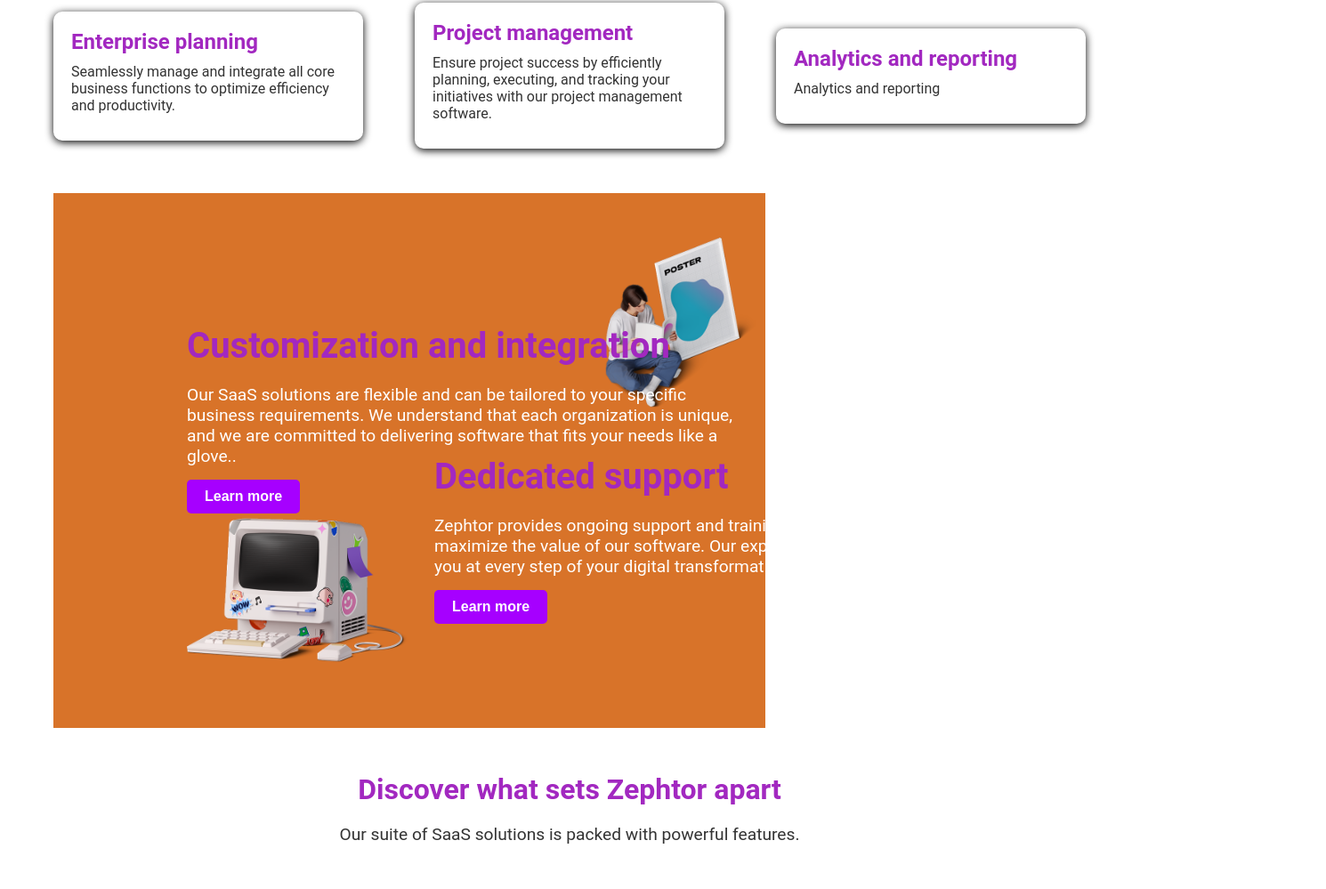
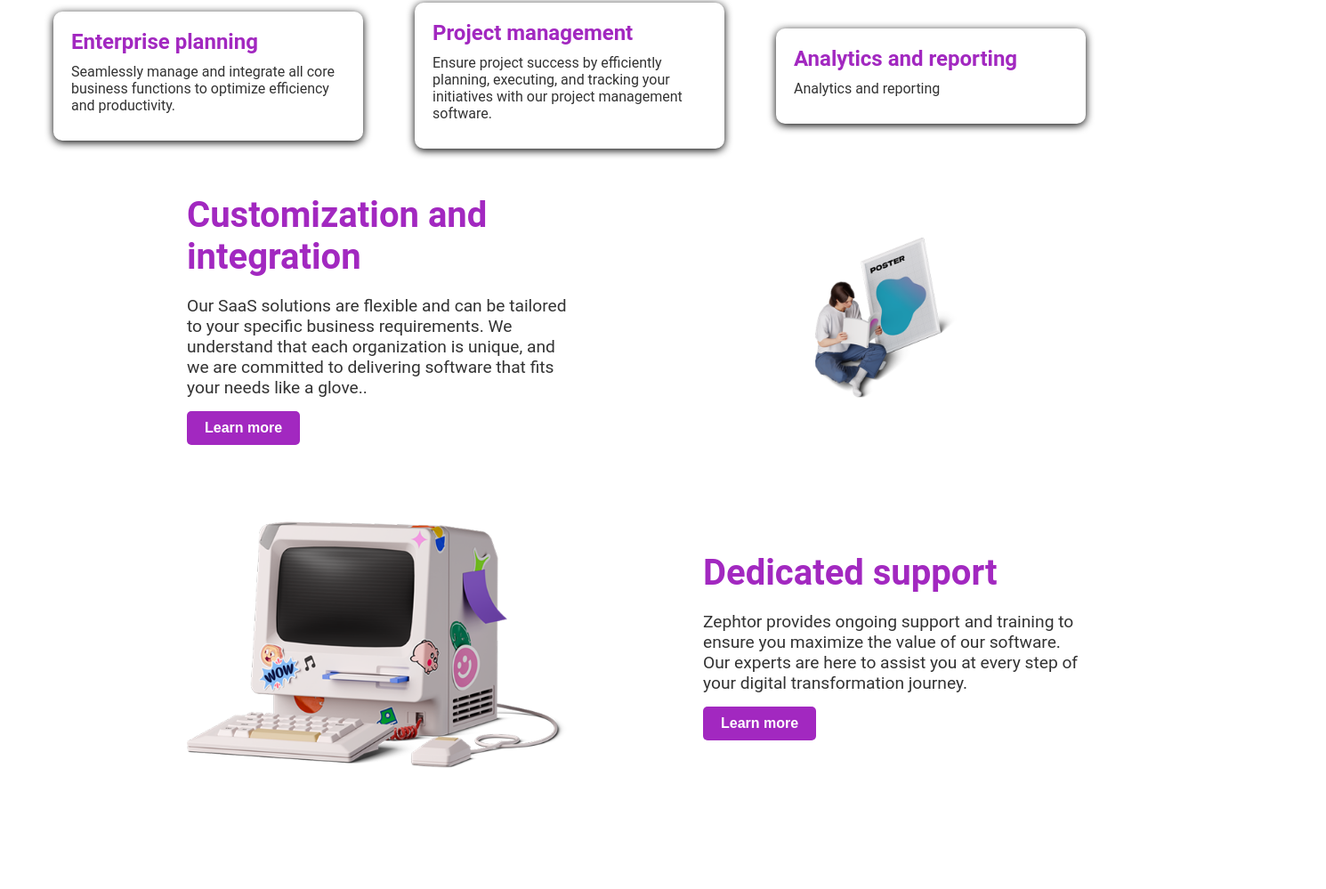
Before and after one commit to Phongphipat/66-45_web_basic, a plain HTML site: page W13_01_wbResponsive.html in a window 1280 px wide. Shown: the part 868-1867 px from the top of the page at 89% size, 1490 px wide, since content can reach past the window. Drawn offline with Linux system fonts and the light colour scheme.

Commit message:
Add files via upload

```diff
--- a/W13_01_wbResponsive.html
+++ b/W13_01_wbResponsive.html
@@ -85,42 +85,38 @@
                     <p>Analytics and reporting</p>
                 </div>
             </div>
-            <div class="m-cus">
             <section class="cutommize">
                 <section class="support">
                 <section class="hero">
                     <div class="left-side">
-                        <div class="ab1"><div class="text2"><h1>Customization and integration</h1>
+                        <h1>Customization and integration</h1>
                         <p>Our SaaS solutions are flexible and can be tailored to your specific
                             business requirements. We understand that each organization is unique,
                             and we are committed to delivering software that fits your needs like a
-                            glove..</p></div>
+                            glove..</p>
                         <button class="btn">Learn more</button>
-                    </div>
 
                     </div>
 
-                    <div class="m-img1"><div class="right-side1">
-                    <img src="images/isometric view of young woman sitting near the poster and reading book.png" alt="">
-                    </div></div>
+                    <div class="right-side1">
+                        <img src="images/isometric view of young woman sitting near the poster and reading book.png" alt="">
+                    </div>
 
                 </section>
                 <section class="hero">
                       <div class="hero2">
                     <div class="left-side2">
-                        <div class="m-s2"><div class="right-side2">
+                         <img src="images/old computer with stickers.png" alt="">
+
+                        </div>
+                        <div class="right-side2">
                             <h1>Dedicated support</h1>
                             <p>Zephtor provides ongoing support and training to ensure you maximize
                                 the value of our software. Our experts are here to assist you at every
                                 step of your digital transformation journey.</p>
-                            <button class="btn">Learn more</button></div>
+                            <button class="btn">Learn more</button>
                         </div>
-                         <img src="images/old computer with stickers.png" alt="">
-
-
                         </div>
-
-
                     </section>
 
 
@@ -132,10 +128,6 @@
 
 
             </section>
-        </div>
-
-    </div>
-
 
             <section class="discover">
                 <div class="solution-header">
@@ -216,7 +208,7 @@
     <footer>
         <div class="footer-container">
             <div class="footer-left">
-                <img src="images/Tinder.png" alt="">
+                <img src="images/img3.png" alt="">
                 <h3>Zephtor</h3>
                 <p>Yor digital transformation partner.</p>
             </div>
@@ -259,7 +251,6 @@
     </footer>
 
     <script>
-
         function openMenu() {
             document.getElementById("fullScreenMenu").style.display = "block";
         }
--- a/css/webres.css
+++ b/css/webres.css
@@ -1,11 +1,11 @@
 :root {
   --primary-color: #a228c0;
-  --secondary-color: #bfd64e;
+  --secondary-color: #000000;
   --background-color: rgb(228, 228, 228);
   --text-color-normal: #333;
   --box-shadow: 0 2px 10px #000;
   --base-white-color: #fff;
-  --blackground-colorbox: #ffbd7a;
+  --blackground-colorbox: #ff8000;
 }
 * {
   margin: 0;
@@ -143,7 +143,6 @@
 .left-side {
   margin-left: 150px;
   width: 50%;
-
   h1 {
     font-size: 2.5rem;
     font-weight: 700;
@@ -170,7 +169,7 @@
   width: 50%;
   margin-right: 150px;
   img {
-    width: 100%;
+    width: 50%;
     margin-left: 250px;
     margin-top: 50px;
     padding-bottom: 50px;
@@ -181,7 +180,7 @@
   width: 50%;
 
   img {
-    width: 70%;
+    width: 100%;
     margin-top: 50px;
     padding-bottom: 50px;
   }
@@ -342,6 +341,12 @@
   display: none;
 }
 
+.hero2 {
+  display: flex;
+  justify-content: space-between;
+  align-items: center;
+}
+
 /* Responsive  for mobile*/
 @media screen and (max-width: 768px) {
   header {
@@ -352,7 +357,6 @@
   }
   .hero {
     flex-direction: column;
-    position: absolute;
   }
   .left-side,
   .right-side {
@@ -377,17 +381,14 @@
       .hero2 {
         display: flex;
         flex-direction: column-reverse;
-        position: absolute;
         left-side2 {
           margin-left: 0;
           width: 100%;
-          position: absolute;
         }
         .right-side2 {
           width: 100%;
           margin-left: 0;
           margin-right: 0;
-          position: absolute;
         }
       }
     }
@@ -456,57 +457,3 @@
     cursor: pointer;
   }
 }
-
-.m-cus {
-  width: 100vh; /* ทำให้กว้างเต็มจอ */
-  min-height: 20vh; /* ทำให้สูงเต็มจอ */
-  background-color: #d87329; /* สีส้ม */
-  display: flex;
-  justify-content: center;
-  align-items: center;
-}
-
-.m-cus h2 {
-  color: #a600ff; /* สีม่วงสำหรับหัวข้อ */
-  font-weight: bold;
-}
-
-.m-cus p {
-  color: #ffffff; /* ข้อความสีขาว */
-}
-
-.m-cus .btn {
-  background-color: #a600ff; /* ปุ่มสีม่วง */
-  color: #ffffff;
-  padding: 10px 20px;
-  border-radius: 5px;
-  text-decoration: none;
-  font-weight: bold;
-}
-
-.m-cus .btn:hover {
-  background-color: #8a00d4; /* สีเข้มขึ้นเมื่อ hover */
-}
-
-.ab1 {
-  position: absolute;
-}
-
-.ab2 {
-  position: absolute;
-}
-
-.m-text2 {
-  padding-bottom: 30rem;
-}
-
-.text2 {
-  width: 40rem;
-}
-
-.m-s2 {
-  position: absolute;
-  padding-left: 8rem;
-  padding-bottom: 10rem;
-  width: 80rem;
-}
```
